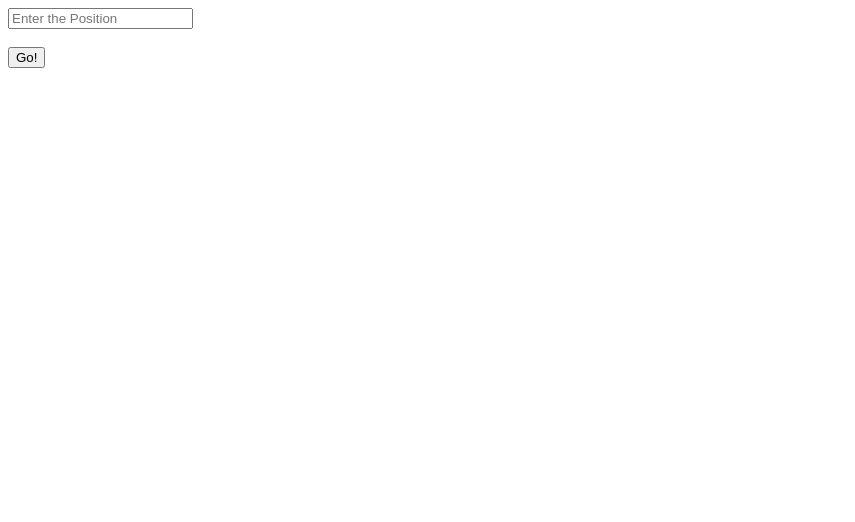
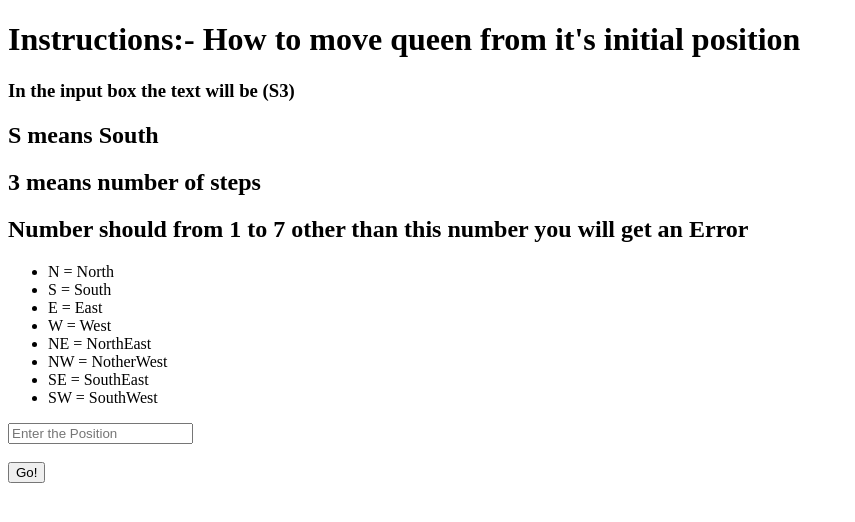
Before and after one commit to 3deep0019/Chess-Project, a plain HTML site: page index.html in a window 1280 px wide. Shown: the whole page, without its empty margins (0-855 px from the left). Drawn offline with Linux system fonts and the light colour scheme.

Commit message:
final commit

```diff
--- a/app.js
+++ b/app.js
@@ -124,7 +124,7 @@ function play() {
   input.forEach((num) => {
     let number = Number(num.slice(num.length - 1));
     let dir = num.slice(0, num.length - 1);
-    move(number, dir);
+    move(number, dir.toUpperCase());
   });
 
   //Consoling the current position of the queen
--- a/index.html
+++ b/index.html
@@ -6,10 +6,28 @@
 </head>
 
 <body>
-	<script type="text/javascript" src="app.js"></script>
+	<div>
+		<h1>Instructions:- How to move queen from it's initial position</h1>
+		<h3>In the input box the text will be (S3)</h3>
+		<h2>S means South</h2>
+		<h2>3 means number of steps</h2>
+		<h2>Number should from 1 to 7 other than this number you will get an Error</h2>
+		<ul>
+			<li>N = North</li>
+			<li>S = South</li>
+			<li>E = East</li>
+			<li>W = West</li>
+			<li>NE = NorthEast</li>
+			<li>NW = NotherWest</li>
+			<li>SE = SouthEast</li>
+			<li>SW = SouthWest</li>
+		</ul>
+	</div>
+
 	<input type="text" name="" placeholder="Enter the Position" required id="position">
 	<br><br>
 	<button type="submit" onclick="play()">Go!</button>
+	<script type="text/javascript" src="app.js"></script>
 
 </body>
 
```
